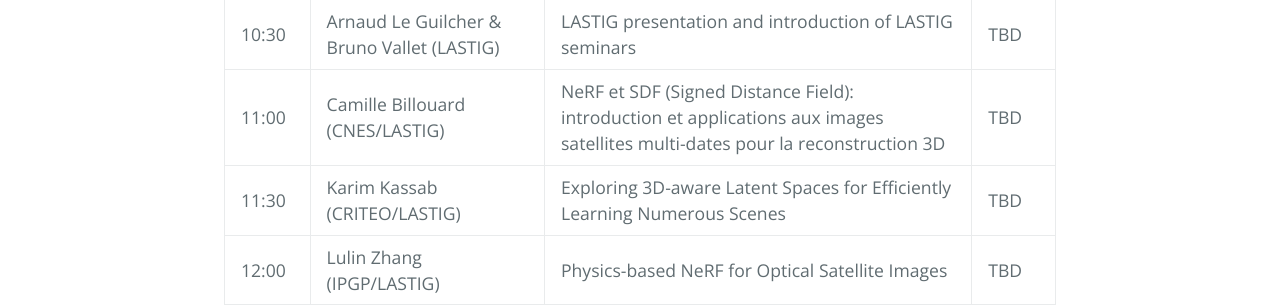
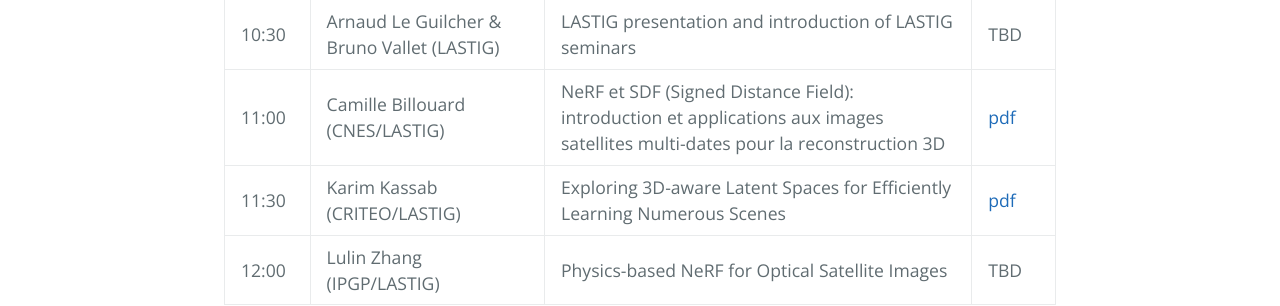
Before and after one commit to umrlastig/seminars, a Jekyll site: the page built from past.md, in a window 1280 px wide. Shown: the part 648-954 px from the top of the page. Built offline with Jekyll 4.4.1, drawn with Linux system fonts in a browser that asks for light colours.

Commit message:
Update past.md

```diff
--- a/past.md
+++ b/past.md
@@ -13,8 +13,8 @@ All information about past LASTIG seminars is provided here.
 | Time  🕤      | Speaker(s)          | Title | Slides |
 |:-------------|:------------------|:------|:------|
 | 10:30           | Arnaud Le Guilcher & Bruno Vallet (LASTIG) | LASTIG presentation and introduction of LASTIG seminars  | TBD|
-| 11:00 | Camille Billouard (CNES/LASTIG)   | NeRF et SDF (Signed Distance Field): introduction et applications aux images satellites multi-dates pour la reconstruction 3D  | TBD |
-| 11:30 | Karim Kassab (CRITEO/LASTIG)   | Exploring 3D-aware Latent Spaces for Efficiently Learning Numerous Scenes | TBD  |
+| 11:00 | Camille Billouard (CNES/LASTIG)   | NeRF et SDF (Signed Distance Field): introduction et applications aux images satellites multi-dates pour la reconstruction 3D  | [pdf](documents/SemThematique_Billouard_28052024.pdf) |
+| 11:30 | Karim Kassab (CRITEO/LASTIG)   | Exploring 3D-aware Latent Spaces for Efficiently Learning Numerous Scenes | [pdf](documents/SemThematique_Kassab_28052024.pdf)  |
 | 12:00   | Lulin Zhang (IPGP/LASTIG)      | Physics-based NeRF for Optical Satellite Images | TBD   |
 
 [back](./)
```
